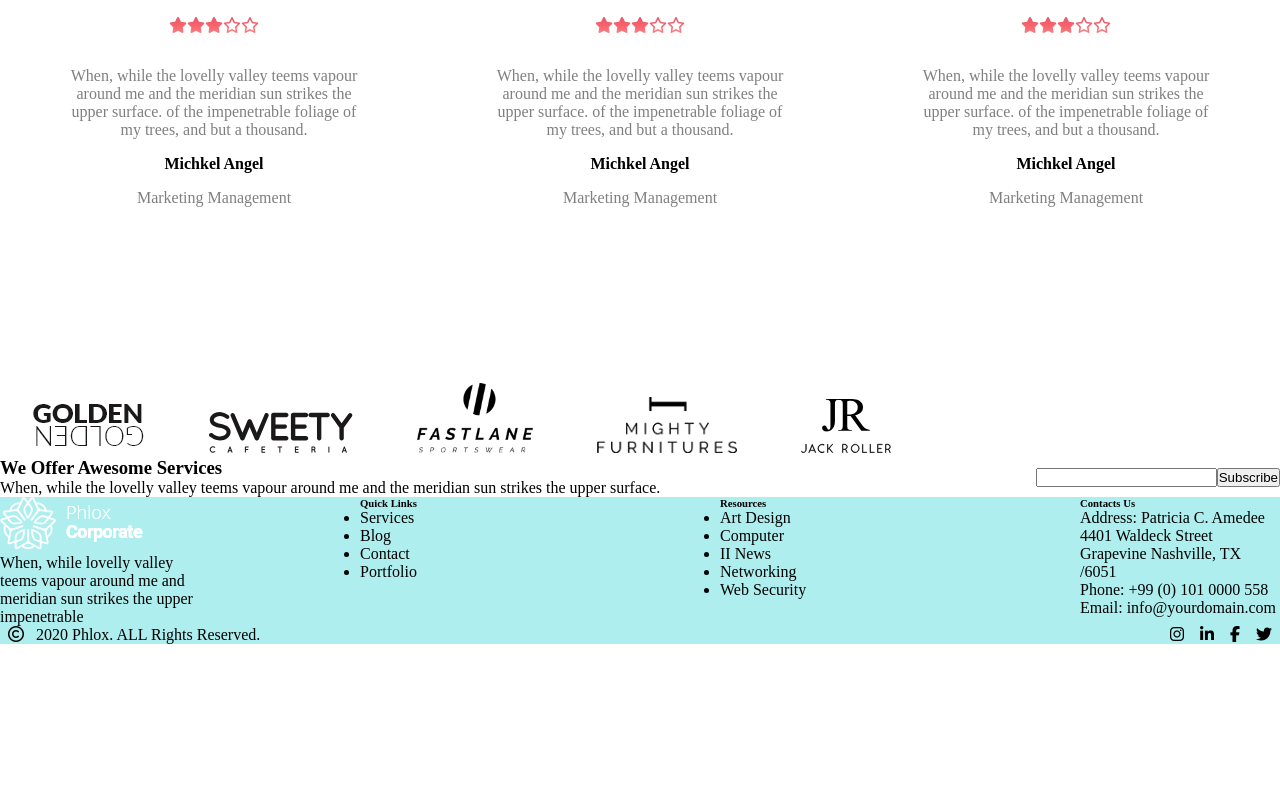
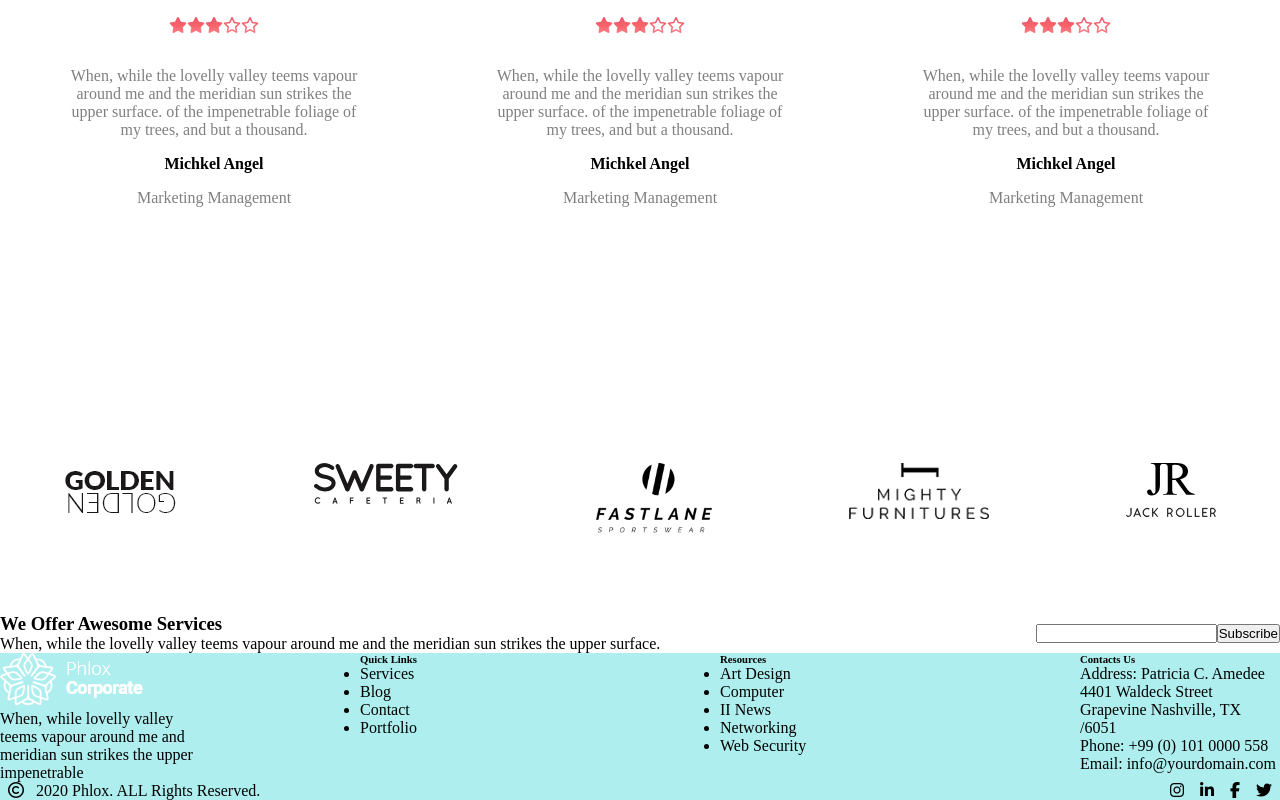
Before and after one commit to andreadebortoli2/proj-html-vuejs, a Vue app: page / in a window 1280 px wide. Shown: the part 3784-4584 px from the top of the page. Before the commit the page ends 4428 px from the top, so only its background shows below. Built offline with nearby package versions, Linux system fonts and the light colour scheme.

Commit message:
add partners style

```diff
--- a/src/assets/AppStyle.scss
+++ b/src/assets/AppStyle.scss
@@ -4,6 +4,7 @@
 @use './partials/SectionCardHeader';
 @use './partials/StartProjectStyle';
 @use './partials/Testimonials';
+@use './partials/PartnersStyle';
 
 
 * {
--- a/src/assets/partials/Variables.scss
+++ b/src/assets/partials/Variables.scss
@@ -8,7 +8,7 @@ $button-try-color-primary: #B6246E;
 $button-try-color-secondary: #F9636B;
 $button-explore-color-primary: #527CEB;
 $button-explore-color-secondary: #03A7D3E6;
-$stars-gradient: linear-gradient(to right, #B6246E, #F9636B), linear-gradient(to right, #FFFFFFE6, #FFFFFFD4);
+
 
 @mixin background-primary {
     background-color: #527CEB;
--- /dev/null
+++ b/src/assets/partials/_PartnersStyle.scss
@@ -0,0 +1,10 @@
+@use './Variables.scss' as *;
+
+.partners {
+    display: flex;
+    justify-content: space-between;
+
+    .partner {
+        height: 100%;
+    }
+}
--- a/src/components/AppMain.vue
+++ b/src/components/AppMain.vue
@@ -49,19 +49,12 @@ export default {
     <PriceList />
     <Blog />
     <Testimonial />
-    <div class="partners">
+    <div class="partners container">
         <template v-for="partner in partners">
-            <img :src="partner.image" alt="">
+            <img class="partner" :src="partner.image" alt="">
         </template>
     </div>
     <Subscribe />
 </template>
 
-<style scoped>
-.partners {
-
-    img {
-        padding: 0 2rem;
-    }
-}
-</style>
+<style scoped></style>
```
